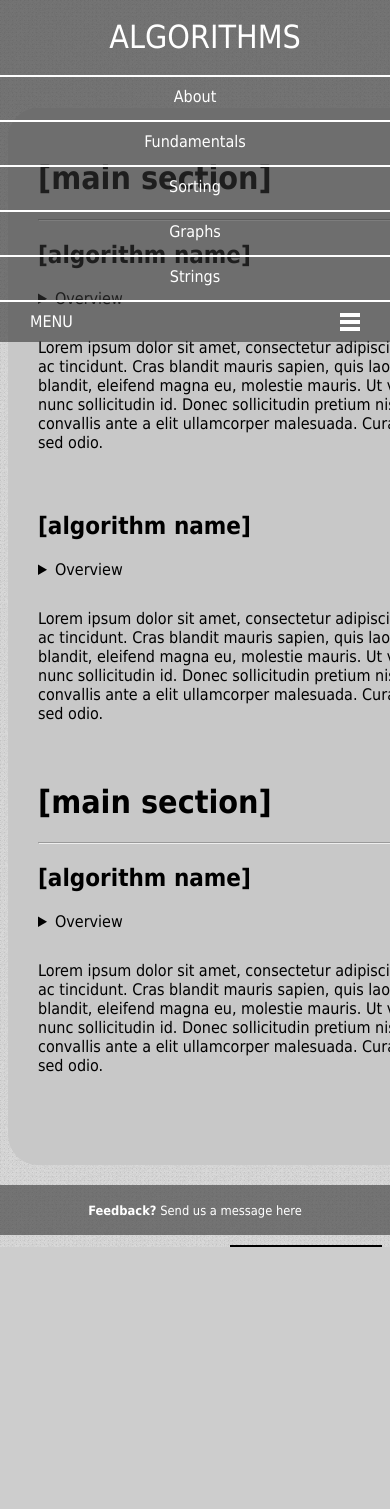
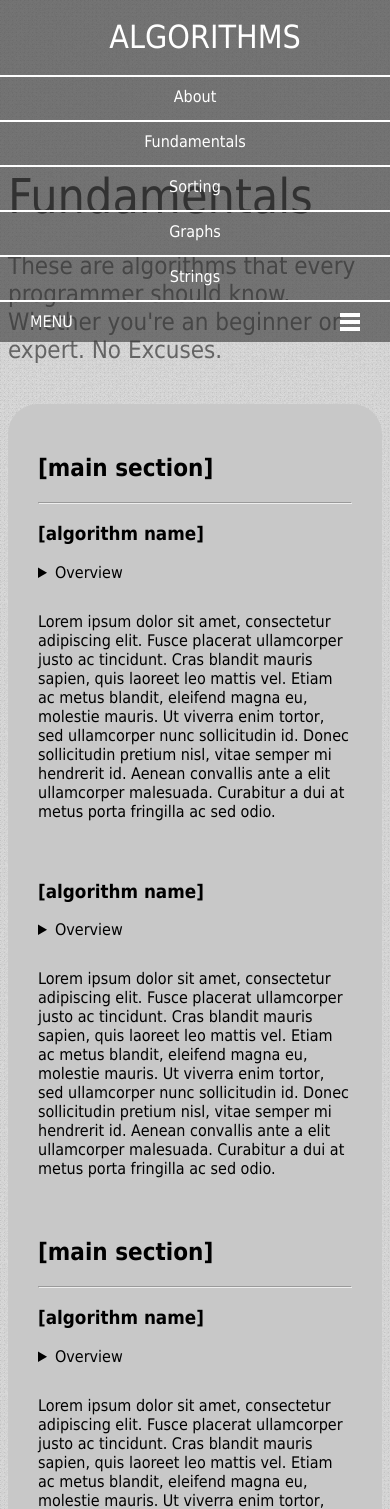
Before and after one commit to ayoungprogrammer/CSHandbook, a PHP site: page /template.html in a window 390 px wide; the page is wider, and only the part inside the window is pictured. Shown: the top 1509 px of that part. Before the commit the page ends 1247 px from the top of that part, so only its background shows below. Run offline with PHP 8.4, Linux system fonts and the light colour scheme; some libraries are stand-ins or nearby versions.

Commit message:
added responsiveness to template page and fixed side nav positioning

```diff
--- a/template.css
+++ b/template.css
@@ -3,17 +3,33 @@
     max-width: 900px;
     padding:20px 0;
     margin:auto;
+    position:relative;
 }
+
+.banner{
+    margin-top: 80px;
+    color: rgb(100,100,100);
+    font-size: 1.5em;
+    }
+    .banner h1{
+        font-size: 2em;
+        line-height: 1em;
+        color: rgb(50,50,50);
+        font-weight:500;
+    }
+    .banner div{
+        max-width:700px;
+    }
 
 main{
     background: rgb(200,200,200);
     border-radius: 30px;
     padding:30px;
-    width:650px;
+    max-width:650px;
     display: inline-block;
-    margin-top:80px;
     }
     main details{
+            width:100%;
             margin-bottom:10px;
             outline:none;
             cursor: pointer;
@@ -26,12 +42,12 @@ main{
         }
 
         main table{
-            width:100%;
+            width: 100%;
             border-collapse:collapse;
             font-size: 0.8em;
             }
             table tr td:first-child{
-                width:150px;
+                width:180px;
             }
             table td{
                 border:solid 1px grey;
@@ -47,11 +63,21 @@ main{
 #sideNav{
     border: 1px solid black;
     width: 150px;
-    float: right;
-    margin-top:80px;
+    display: inline-block;
+    position: absolute;
+    top: 20px;
+    margin-left:20px;
 }
 
 
-@media screen and (max-width: 700px) {
-
+@media screen and (max-width: 800px) {
+    .banner{
+        margin-top:120px;
+    }
+    table tr td:first-child{
+        width:100px;
+    }
+    #sideNav{
+        display:none;
+    }
 }
--- a/template.html
+++ b/template.html
@@ -29,13 +29,19 @@
 			</nav>
 		</div>
 	</header>
-
+    <div class="banner container">
+        <h1>Fundamentals</h1>
+        <div>
+            These are algorithms that every programmer should know.
+            Whether you're an beginner or expert. No Excuses.
+        </div>
+    </div>
     <div class="container">
         <main>
-            <h1>[main section]</h1>
+            <h2>[main section]</h2>
             <hr/>
             <article>
-                <h2>[algorithm name]</h2>
+                <h3>[algorithm name]</h3>
                 <details>
                     <summary>Overview</summary>
                     <table>
@@ -63,7 +69,7 @@
                 </section>
             </article>
             <article>
-                <h2>[algorithm name]</h2>
+                <h3>[algorithm name]</h3>
                 <details>
                     <summary>Overview</summary>
                     <table>
@@ -92,10 +98,10 @@
             </article>
 
 
-            <h1>[main section]</h1>
+            <h2>[main section]</h2>
             <hr/>
             <article>
-                <h2>[algorithm name]</h2>
+                <h3>[algorithm name]</h3>
                 <details>
                     <summary>Overview</summary>
                     <table>
@@ -150,7 +156,7 @@
             -->
         </main>
         <nav id="sideNav">
-
+            nav
         </nav>
     </div>
 
@@ -160,7 +166,25 @@
 
     <script src="https://ajax.googleapis.com/ajax/libs/jquery/1.7.2/jquery.min.js"></script>
 
-
+    <script>
+        var sideBar = $('#sideNav')
+        var initialPos = sideBar.offset().top;
+        $(window).scroll(function(){
+            var currentScroll = $(window).scrollTop();
+            console.log(currentScroll);
+            if (currentScroll >= (initialPos - 100)){
+                sideBar.css({
+                    position: 'fixed',
+                    top: '100px'
+                });
+            } else {
+                sideBar.css({
+                    position: 'absolute',
+                    top: '20px'
+                });
+            }
+        })
+    </script>
     <script type="text/javascript" src="responsiveNav.js"></script>
 </body>
 </html>
```
